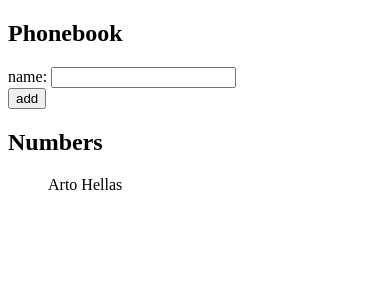
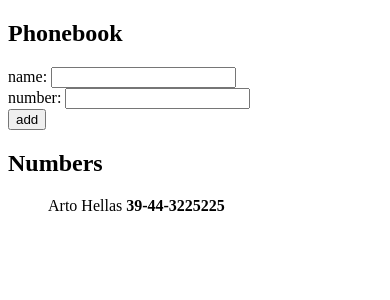
Before and after one commit to jbiloso/part2, a React (Vite) app in the folder Phonebook/: page / in a window 390 px wide. Shown: the top 300 px of the page. Built offline with nearby package versions, Linux system fonts and the light colour scheme.

Commit message:
Exercise 2.8: The Phonebook Step 3 - Allowing users to add phone numbers to the phone book

```diff
--- a/Phonebook/src/App.jsx
+++ b/Phonebook/src/App.jsx
@@ -2,20 +2,26 @@ import { useState } from 'react'
 
 const App = () => {
   const [persons, setPersons] = useState([
-    { id: 1, name: 'Arto Hellas'}
+    { id: 1, name: 'Arto Hellas', number:'39-44-3225225'}
   ])
 
   const [newName, setNewName] = useState('')
+  const [newNumber, setNewNumber] = useState('')
 
   const handleNameChange = (event) => {
     setNewName(event.target.value)
+  }
+
+  const handleNumberChange = (event) => {
+    setNewNumber(event.target.value)
   }
 
   const addContact = () => {
     event.preventDefault()
     const personObject = {
       id: persons.length+1,
-      name: newName
+      name: newName,
+      number: newNumber
     }
     // list of names
     const names = persons.map(person => person.name)
@@ -26,6 +32,7 @@ const App = () => {
       {alert(`${personObject.name} is already added to phonebook`)} //show alert
     }
     setNewName('')
+    setNewNumber('')
   }
 
   return(
@@ -36,13 +43,19 @@ const App = () => {
           name: <input value={newName} onChange={handleNameChange}/>
         </div>
         <div>
+          number: <input value={newNumber} onChange={handleNumberChange}></input>
+        </div>
+        <div>
           <button type="submit">add</button>
         </div>
       </form>
       {/* <div>debug: {newName}</div> */}
       <h2>Numbers</h2>
       <ol>
-        {persons.map(person => <div key={person.name}>{person.name}</div>)}
+        {persons.map(person => <div key={person.name}>
+          {person.name}
+          <strong> {person.number}</strong>
+        </div>)}
       </ol>
     </div>
   )
```
